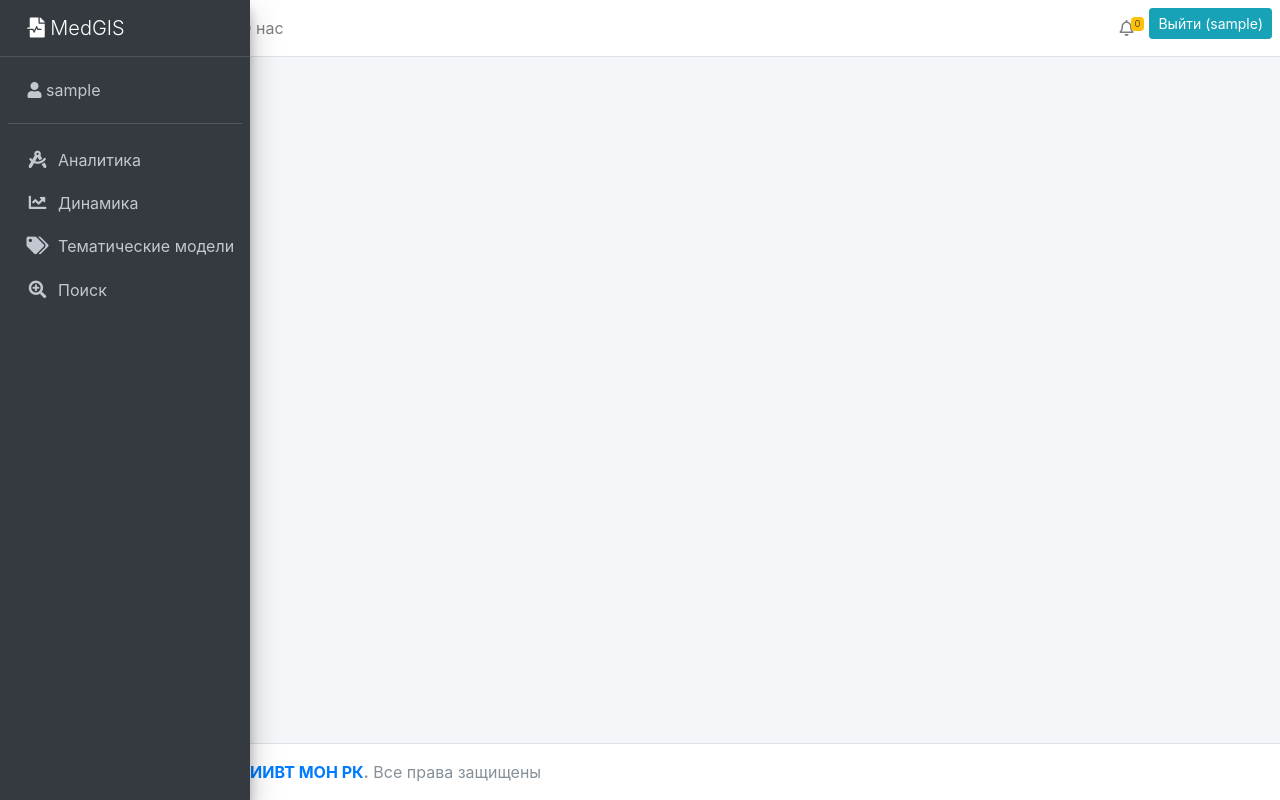
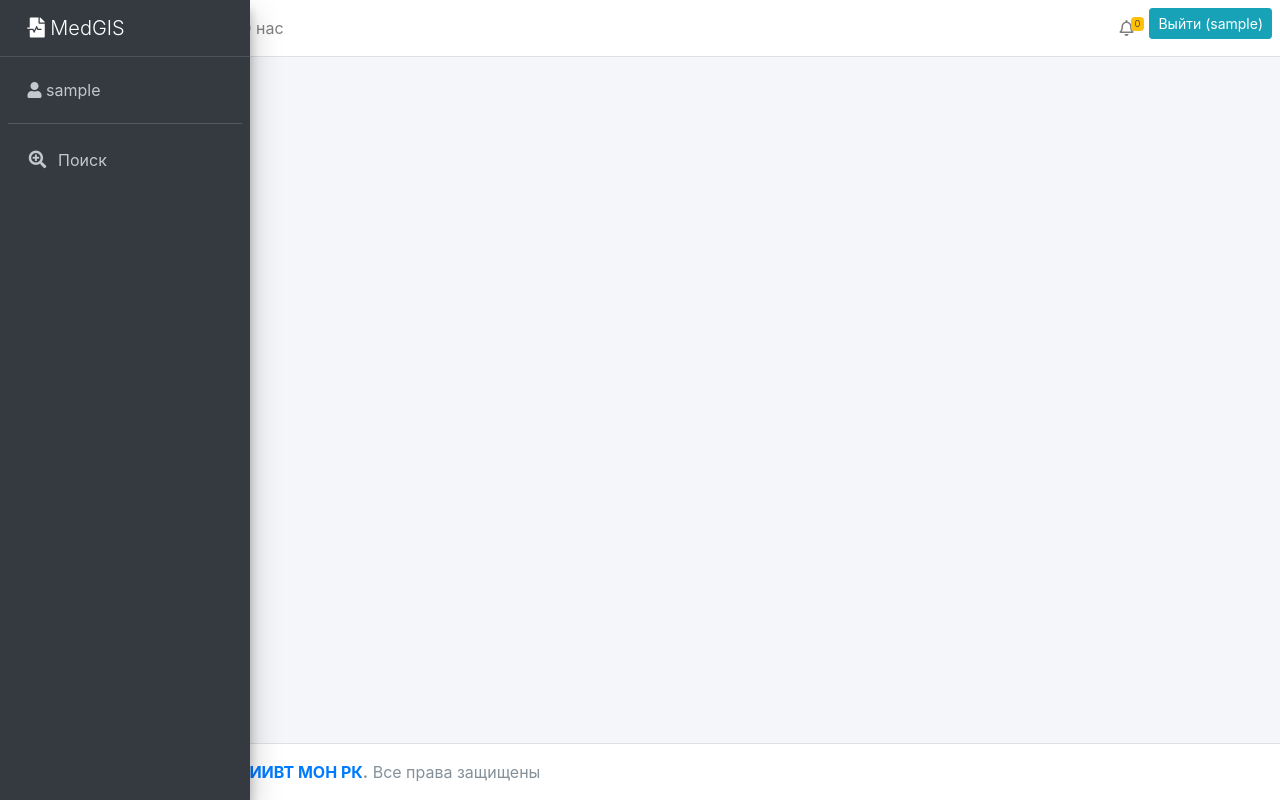
Before and after one commit to KindYAK/MedGIS, a Django app: template web/templates/base.html in a window 1280 px wide. Run offline with Django 3.2, Linux system fonts and the light colour scheme; the template is opened without the code that fills it, so the values that code supplies are empty; the visitor is signed in with stand-in values (Sample User, id 1); some libraries are stand-ins or nearby versions.

Commit message:
feat - preliminary stuff (web preparations for GIS)

```diff
--- a/web/massmedia/views.py
+++ b/web/massmedia/views.py
@@ -15,7 +15,7 @@ from .services_es_documents import execute_search, es_filter
 
 
 def login_redirect(request):
-    return HttpResponseRedirect(reverse_lazy('massmedia:search'))
+    return HttpResponseRedirect(reverse_lazy('massmedia:index'))
 
 
 class SearchView(TemplateView):
--- a/web/medgis/settings.py
+++ b/web/medgis/settings.py
@@ -142,7 +142,7 @@ else:
 WSGI_APPLICATION = 'medgis.wsgi.application'
 
 
-# LOGIN_REDIRECT_URL = "/login_redirect/"
+LOGIN_REDIRECT_URL = "/login_redirect/"
 
 # Database
 # https://docs.djangoproject.com/en/2.2/ref/settings/#databases
@@ -281,3 +281,5 @@ EMAIL_HOST_USER = os.getenv('DJANGO_EMAIL_USER', '')
 EMAIL_HOST_PASSWORD = os.getenv('DJANGO_EMAIL_PASSWORD', '')
 EMAIL_USE_SSL = True
 DEFAULT_FROM_EMAIL = os.getenv('DJANGO_EMAIL_FROM', '')
+
+YANDEX_MAP_API_KEY = os.getenv('YANDEX_MAP_API_KEY', '')
--- a/web/templates/base.html
+++ b/web/templates/base.html
@@ -130,94 +130,15 @@
                 <ul class="nav nav-pills nav-sidebar flex-column" data-widget="treeview" role="menu"
                     data-accordion="false">
                     {% if request.user.is_authenticated %}
-                        {% if request.user.is_superuser or request.user.viewer or request.user.expert %}
-                            {% if dashboards.count > 0 %}
-                                <li class="nav-item has-treeview {% if request.resolver_match.url_name != "dashboard" %}menu-close{% else %}menu-open{% endif %}">
-                                    <a href="#" class="nav-link {% if request.resolver_match.url_name == "dashboard" %}active{% endif %}">
-                                        <i class="nav-icon fas fa-tachometer-alt"></i>
-                                        <p>
-                                            Дашборд
-                                        </p>
-                                    </a>
-                                    <ul class="nav nav-treeview">
-                                        {% for dashboard in dashboards %}
                         <li class="nav-item">
-                                                <a href="{% url 'dashboard:dashboard' dashboard.id %}" class="nav-link {% if request.resolver_match.url_name == "dashboard" and dashboard.id == dashboard_template.id %}active{% endif %}">
-                                                    <i class="far fa-circle nav-icon"></i>
-                                                    <p>{{ dashboard.name }}</p>
-                                                </a>
-                                            </li>
-                                        {% endfor %}
-                                    </ul>
-                                </li>
-                            {% endif %}
-                            <li class="nav-item">
-                                <a href="{% url 'evaluation:criterion_eval_analysis' %}" class="nav-link {% if request.resolver_match.url_name == "criterion_eval_analysis" %}active{% endif %}">
-                                    <i class="nav-icon fas fa-drafting-compass"></i>
-                                    <p>
-                                        Аналитика
-                                    </p>
-                                </a>
-                            </li>
-                            {% if request.user.is_superuser %}
-                                <li class="nav-item">
-                                    <a href="{% url 'topicmodelling:dynamic_tm' %}" class="nav-link {% if request.resolver_match.url_name == "dynamic_tm" %}active{% endif %}">
-                                        <i class="nav-icon fas fa-chart-line"></i>
-                                        <p>
-                                            Динамика
-                                        </p>
-                                    </a>
-                                </li>
-                            {% endif %}
-                            <li class="nav-item has-treeview {% if "/topicmodelling/" not in request.get_full_path %}menu-close{% else %}menu-open{% endif %}">
-                                <a href="#" class="nav-link {% if "/topicmodelling/" in request.get_full_path %}active{% endif %}">
-                                    <i class="nav-icon fas fa-tags"></i>
-                                    <p>
-                                        Тематические модели
-                                    </p>
-                                </a>
-                                <ul class="nav nav-treeview">
-                                    <li class="nav-item">
-                                        <a href="{% url 'topicmodelling:topics_list' %}" class="nav-link {% if request.resolver_match.url_name == "topics_list" %}active{% endif %}">
-                                            <i class="far fa-circle nav-icon"></i>
-                                            <p>Темы</p>
-                                        </a>
-                                    </li>
-                                    <li class="nav-item">
-                                        <a href="{% url 'topicmodelling:topics_combo_list' %}" class="nav-link {% if request.resolver_match.url_name == "topics_combo_list" %}active{% endif %}">
-                                            <i class="far fa-circle nav-icon"></i>
-                                            <p>Сочетания</p>
-                                        </a>
-                                    </li>
-                                </ul>
-                            </li>
-                            <li class="nav-item">
-                                <a href="{% url 'massmedia:search' %}" class="nav-link {% if request.resolver_match.url_name == "search" %}active{% endif %}">
+                            <a href="{% url 'massmedia:search' %}"
+                               class="nav-link {% if request.resolver_match.url_name == "search" %}active{% endif %}">
                                 <i class="nav-icon fas fa-search-plus"></i>
                                 <p>
                                     Поиск
                                 </p>
                             </a>
                         </li>
-                        {% endif %}
-                        {% if request.user.contentloader %}
-                            <li class="nav-item">
-                                <a href="{% url 'massmedia:document_list' %}" class="nav-link {% if request.resolver_match.url_name == "document_list" %}active{% endif %}">
-                                    <i class="nav-icon far fa-list-alt"></i>
-                                    <p>
-                                        Мои публикации
-                                    </p>
-                                </a>
-                            </li>
-                            <li class="nav-item">
-                                <a href="{% url 'massmedia:document_create' %}" class="nav-link {% if request.resolver_match.url_name == "document_create" %}active{% endif %}">
-                                    <i class="nav-icon fas fa-file-import"></i>
-                                    <p>
-                                        Добавить публикацию
-                                    </p>
-                                </a>
-                            </li>
-                        {% endif %}
                     {% endif %}
                 </ul>
             </nav>
@@ -259,7 +180,7 @@
         <div class="float-right d-none d-sm-inline"></div>
         <!-- Default to the left -->
         <strong>
-            &copy; 2020 <a href="http://iict.kz">РГП на ПХВ ИИВТ МОН РК</a>.</strong> Все права защищены
+            &copy; 2022 <a href="http://iict.kz">РГП на ПХВ ИИВТ МОН РК</a>.</strong> Все права защищены
     </footer>
 </div>
 <!-- ./wrapper -->
--- a/web/templates/mainapp/index.html
+++ b/web/templates/massmedia/index.html
@@ -17,7 +17,7 @@
                     <div class="card-body">
                         <h5 class="card-title">Главная</h5>
                         <p class="card-text">
-                            Проект финансируется ПЦФ BR05236839 МОН РК
+                            Проект финансируется ГФ AP09259587 МОН РК
                         </p>
                         {% if request.user.is_staff %}
                             <a href="{% url 'admin:login' %}" class="card-link">Администрирование системы</a>
--- a/web/templates/mainapp/login.html
+++ b/web/templates/massmedia/login.html
@@ -28,7 +28,7 @@
 <body class="hold-transition login-page">
 <div class="login-box">
     <div class="login-logo">
-        <a href="{% url 'massmedia:index' %}"><b>F</b>rontier <b>M</b>onitor</a>
+        <a href="{% url 'massmedia:index' %}"><b>M</b>ed <b>G</b>is</a>
     </div>
     <!-- /.login-logo -->
     <div class="card">
```
Also changed, not shown: web/templates/massmedia/document_detail.html (renamed from web/templates/mainapp/document_detail.html), web/templates/massmedia/search.html (renamed from web/templates/mainapp/search.html), 2 other files. Lines whose indentation alone changed are shown as unchanged.
